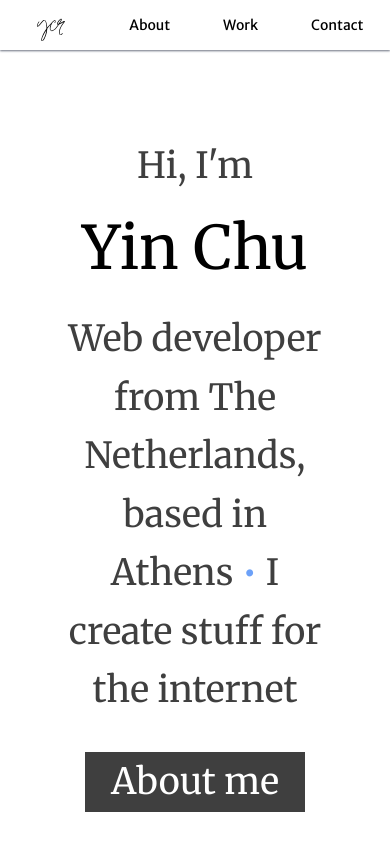
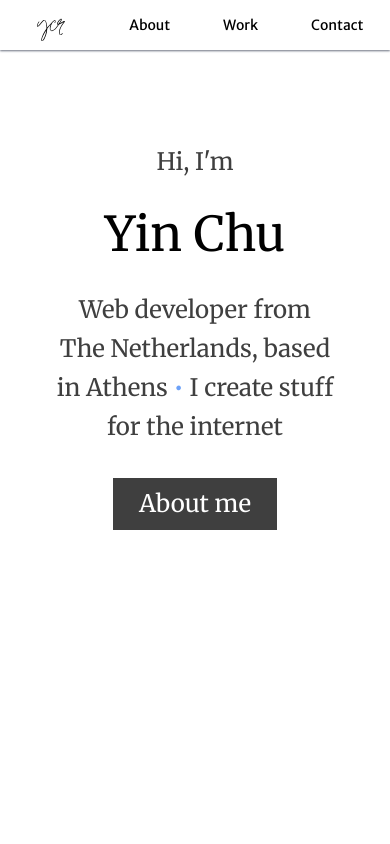
Before and after one commit to YinChuRijnaard/Portfolio-v2, a JavaScript app: page / in a window 390 px wide. Shown: the top 844 px of the page. Built offline with nearby package versions, Linux system fonts and the light colour scheme.

Commit message:
Font size change + fix on Contact page

```diff
--- a/src/pages/Contact.js
+++ b/src/pages/Contact.js
@@ -94,7 +94,8 @@ const Contact = () => {
       </h1>
       <p className="font-serif">How to get in touch with me 📱</p>
       <hr />
-      <div className="grid grid-cols-2 gap-2 space-y-4 lg:grid-cols-3">
+
+      <div className="grid grid-cols-2 gap-2 lg:grid-cols-3">
         <a
           className="flex items-center lg:hover:underline lg:hover:decoration-blue-500 lg:hover:decoration-2"
           href="https://github.com/YinChuRijnaard"
--- a/src/pages/Home.js
+++ b/src/pages/Home.js
@@ -2,9 +2,9 @@ import { Link } from "react-router-dom";
 
 const Home = () => {
   return (
-    <div className="mx-8 my-24 flex h-screen flex-col items-center justify-start space-y-8 px-6 text-center font-serif text-4xl dark:text-white md:mx-36 lg:mx-72 lg:text-4xl xl:my-24 2xl:my-48">
+    <div className="mx-8 my-24 flex h-screen flex-col items-center justify-start space-y-8 px-6 text-center font-serif text-2xl dark:text-white md:mx-36 lg:mx-72 lg:text-3xl xl:my-24 2xl:my-48">
       <p className="opacity-75">Hi, I'm</p>
-      <p className="text-6xl lg:text-8xl">Yin Chu</p>
+      <p className="text-5xl lg:text-8xl">Yin Chu</p>
       <p className="leading-relaxed opacity-75">
         Web developer from The Netherlands, based in Athens&nbsp;
         <span className="text-blue-500">•</span>&nbsp;I create stuff for the
```
